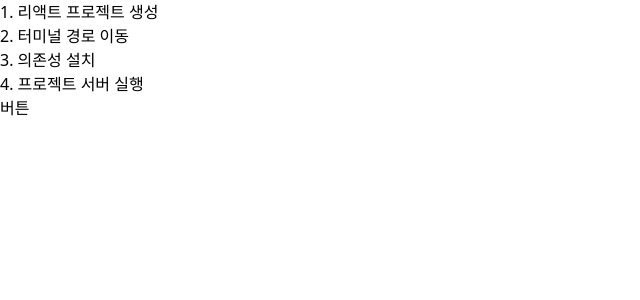
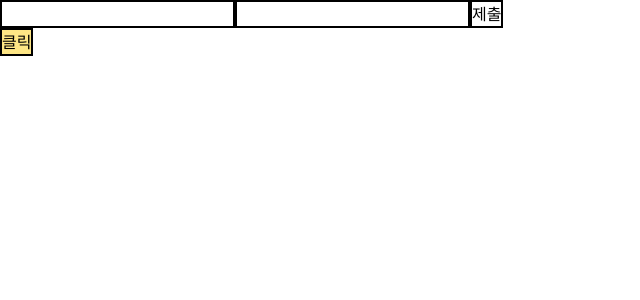
Before and after one commit to qqqkyj/sesac-fullstack-training, a React (Vite) app in the folder react/my-react-app/: page / in a window 1280 px wide. Shown: the top 300 px of the page, without its empty margins (0-640 px from the left). Built offline with nearby package versions, Linux system fonts and the light colour scheme.

Commit message:
react event handling

```diff
--- a/react/my-react-app/src/App.jsx
+++ b/react/my-react-app/src/App.jsx
@@ -1,20 +1,24 @@
 import React from "react";
-// import Header from "./components/Header";
-// import Footer from "./components/Footer";
-// import Rule from "./components/JSX/Rule";
-// import InterPlation from "./components/JSX/InterPlation";
+import OnClick from "./components/EventHandling/OnClick";
+import OnChange from "./components/EventHandling/OnChange";
+import OnSubmit from "./components/EventHandling/OnSubmit";
 
-import MyButton from "./components/Component/MyButton";
-import MyList from "./components/Component/MyList";
+// 파일과 동일한 함수는 컴포넌트 함수
+// 컴포넌트 함수 : 태그(HTML 문서)를 생성하는 함수
+// 컴포넌트 함수는 파일 당 하나만 존재
+export default function App() {
+	// 영역 1. 내부 기능 로직을 작성하는 영역
+	// 이벤트 핸들러 함수를 정의
+	// 이벤트 핸들러 함수 : 이벤트가 발생할 때 실행될 기능
 
-// App 컴포넌트는 Header 컴포넌트와 InterPolation 컴포넌트를 포함한다
-// App 컴포넌트는 Header 컴포넌트와 InterPolation 컴포넌트가 중첩됐다
-export default function App() {
+	// ---------------------------------------------
+	// 영역 2. 태그(HTML 문서)를 생성(return)하는 영역
+
 	return (
 		<div>
 			{/* 컴포넌트 사용 */}
-			<MyList />
-			<MyButton />
+			<OnSubmit></OnSubmit>
+			<OnClick></OnClick>
 		</div>
 	);
 
--- /dev/null
+++ b/react/my-react-app/src/components/EventHandling/OnChange.jsx
@@ -0,0 +1,46 @@
+export default function OnChange() {
+	//change 이벤트의 핸들러 함수 정의
+	// 핸들러 함수 이름 규칙: handle 이벤트명
+
+	// 이벤트 핸들러의 event 객체 : 이벤트 정보를 저장한 객체
+	function handleChange(event) {
+		console.log(event["target"]["value"]);
+	}
+
+	// 실습 1.
+	function handleNumberChange(event) {
+		// 사용자 입력 값이 10보다 작으면
+		// console.log()를 사용해서 "10보다 작은 수"라고 출력
+		const value = event["target"]["value"];
+		if (value < 10) {
+			console.log("10보다 작은 수 ");
+		}
+	}
+
+	return (
+		<div>
+			{/* 실습 2. */}
+			{/* onChange 이벤트 속성에서 handleNumberChange 호출 */}
+			{/*  */}
+			<input
+				className="border-1 border-amber-400"
+				type="text"
+				onChange={(e) => {
+					handleNumberChange(e);
+				}}
+			/>
+
+			{/* onChange 이벤트 속성 적용 */}
+			<input
+				className="border-1 border-amber-400"
+				type="text"
+				// 이벤트 객체 event는 화살표 함수의 매개변수
+				onChange={(event) => {
+					// handleChange 함수 호출
+					// event 인자는 그럼 어디서? 화살표 함수의 매개변수 event에서 가져온다
+					handleChange(event);
+				}}
+			/>
+		</div>
+	);
+}
--- /dev/null
+++ b/react/my-react-app/src/components/EventHandling/OnClick.jsx
@@ -0,0 +1,18 @@
+export default function OnClick() {
+	function handleClick() {
+		alert("클릭");
+	}
+	return (
+		<div>
+			{/* 아래 버튼을 클릭(onClick)했을 때 handleClick() 함수가 실행 되도록 코드를 작성 */}
+			<button
+				className="border-2 bg-amber-200"
+				onClick={() => {
+					handleClick();
+				}}
+			>
+				클릭
+			</button>
+		</div>
+	);
+}
--- /dev/null
+++ b/react/my-react-app/src/components/EventHandling/OnSubmit.jsx
@@ -0,0 +1,26 @@
+// submit 이벤트는 form 태그만 발생한다
+export default function OnSubmit() {
+	// submit 이벤트 핸들러 함수
+	// 핸들러 함수 이름 규칙: handle이벤트명
+	function handleSubmit(event) {
+		event.preventDefault(); //새로고침 방지
+		const email = event["target"]["email"];
+		const pwd = event["target"]["password"];
+		console.log(`이메일 : ${email["value"]}`);
+		console.log(`비밀번호 : ${pwd["value"]}`);
+	}
+	return (
+		<div>
+			{/* form 태그의 onSubmit 속성에서 handleSubmit함수를 호출하는 코드를 작성 */}
+			<form
+				onSubmit={(e) => {
+					handleSubmit(e);
+				}}
+			>
+				<input type="text" name="email" className="border-2" />
+				<input type="password" name="password" className="border-2" />
+				<input type="submit" value="제출" className="border-2" />
+			</form>
+		</div>
+	);
+}
```
